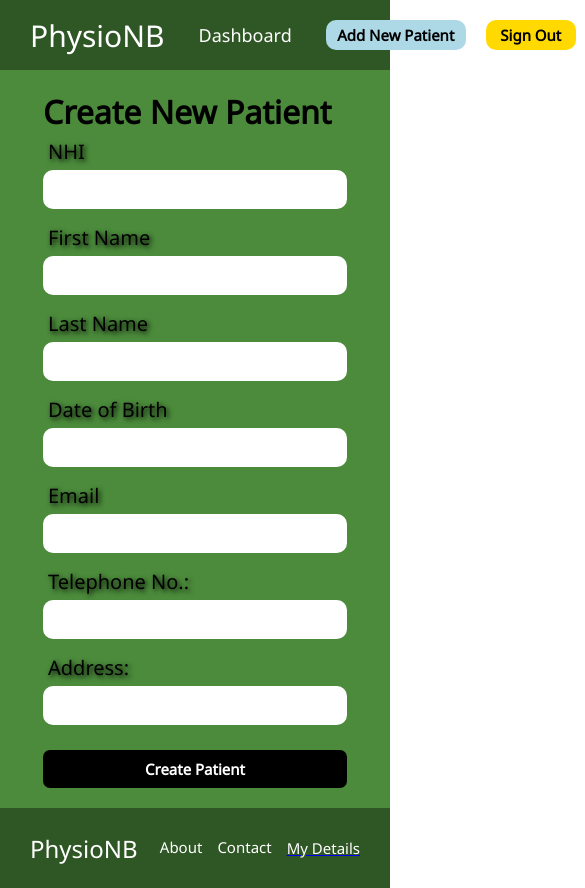
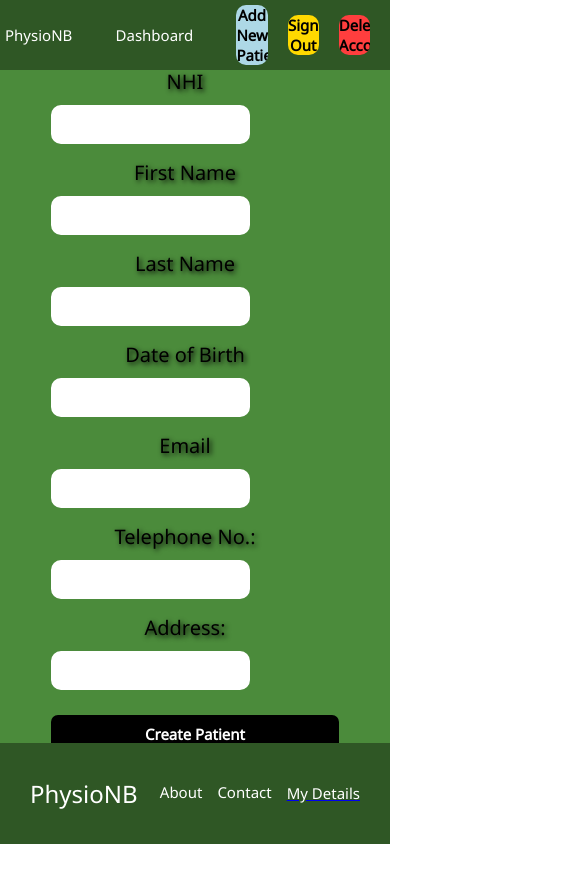
Before and after one commit to dinnf/PhysioNBDeployment, a React (Create React App) app in the folder client/: page /newpatient in a window 390 px wide. Shown: the top 888 px of the page, 585 px wide, since content can reach past the window. After the commit the page ends 844 px from the top, so only its background shows below. Built offline with nearby package versions, Linux system fonts and the light colour scheme; the HTML template or start-up script is replaced by a standard one.

Commit message:
changed some settings for more responsive mobile view

```diff
--- a/client/src/components/Footer/Footer.css
+++ b/client/src/components/Footer/Footer.css
@@ -1,9 +1,13 @@
 .Footer {
     background-color: rgb(47, 87, 37);
-    height: 80px;
+    height: 12vh;
+    width: 100vw;
     display: flex;
     justify-content: space-between;
     align-items: center;
+    z-index: 99;
+    position: fixed;
+    bottom: 0;
 }
 
 .FooterTitle {
--- a/client/src/components/GetUser/GetUser.css
+++ b/client/src/components/GetUser/GetUser.css
@@ -7,7 +7,8 @@
     min-height: 40vh;
     color: rgb(255, 255, 255);
     padding: 30px;
-    height: 70vh;
+    height: 100vh;
+    margin-top: 70px;
 }
 .userTable1 {
         border-collapse: collapse;
--- a/client/src/components/Home/Home.css
+++ b/client/src/components/Home/Home.css
@@ -3,10 +3,12 @@
     min-height: 40vh;
     color: rgb(255, 255, 255);
     padding: 30px;
-    height: 70vh;
+    height: 80vh;
     display: flex;
     align-items: top;
     justify-content: space-evenly;
+    margin-top: 70px;
+    overflow: auto;
 }
 
 
--- a/client/src/components/Navbar/Navbar.css
+++ b/client/src/components/Navbar/Navbar.css
@@ -1,11 +1,14 @@
 .Navbar {
-    width: 100%;
+    width: 100vw;
     display: flex;
     justify-content: space-between;
     align-items: center;
     background-color: rgb(47, 87, 37);
     color: rgb(255, 255, 255);
     height: 70px;
+    position: fixed;
+    top: 0;
+    z-index: 99;
 }
 
 .NavTitle {
@@ -39,6 +42,8 @@
 .NavBtns {
     display: flex;
     flex-direction: row;
+    justify-content: space-evenly;
+    align-items: center;
 }
 
 .CreateNote {
@@ -75,3 +80,21 @@
     background-color:lightblue;
     width:140px;
 }
+@media only screen and (max-width: 750px)  {
+    .CreatePatientBtn, .CreateNote, .DelAccountBtn {
+        width: 8vw;
+        height: 100%;
+        overflow: hidden;
+    }
+    .Titletext {
+        margin-left: 5px;
+        font-size: 15px;
+    }
+    .NavRouters {
+        font-size: 15px;
+    }
+
+    .routes {
+        margin: 5px;
+    }
+    }
--- a/client/src/components/Signup/Signup.css
+++ b/client/src/components/Signup/Signup.css
@@ -1,4 +1,3 @@
-
 .Signup {
     display: flex;
     flex-direction: column;
@@ -6,6 +5,9 @@
     background-color: rgb(75, 139, 59);
     color: rgb(255, 255, 255);
     height: 92.1vh;
+    width: 95vw;
+    position: relative;
+    z-index: -1;
 }
 .FormInput {
     height: 35px;
@@ -57,3 +59,24 @@ text-align:right; }
     width: 100%;
     margin: auto;
 }
+@media only screen and (max-width: 600px)  {
+    .FormInput {
+        width: 50vw;
+    }
+    .signupBtn {
+        width: 70vw;
+    }
+    .FormLabel {
+        display: block;
+        text-align: center;
+    }
+    .Signup {
+        overflow: auto;
+        text-align: center;
+        height: 150vh;
+        justify-content: center;
+    }
+    .SignupForm{
+       margin: none;
+    }
+    }
```
